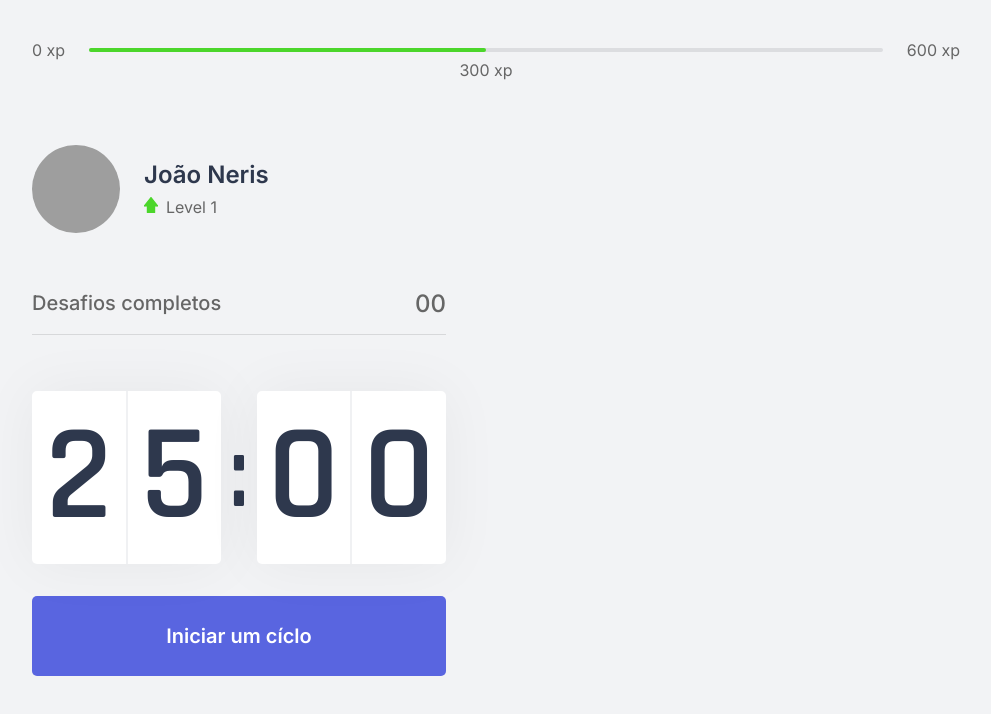
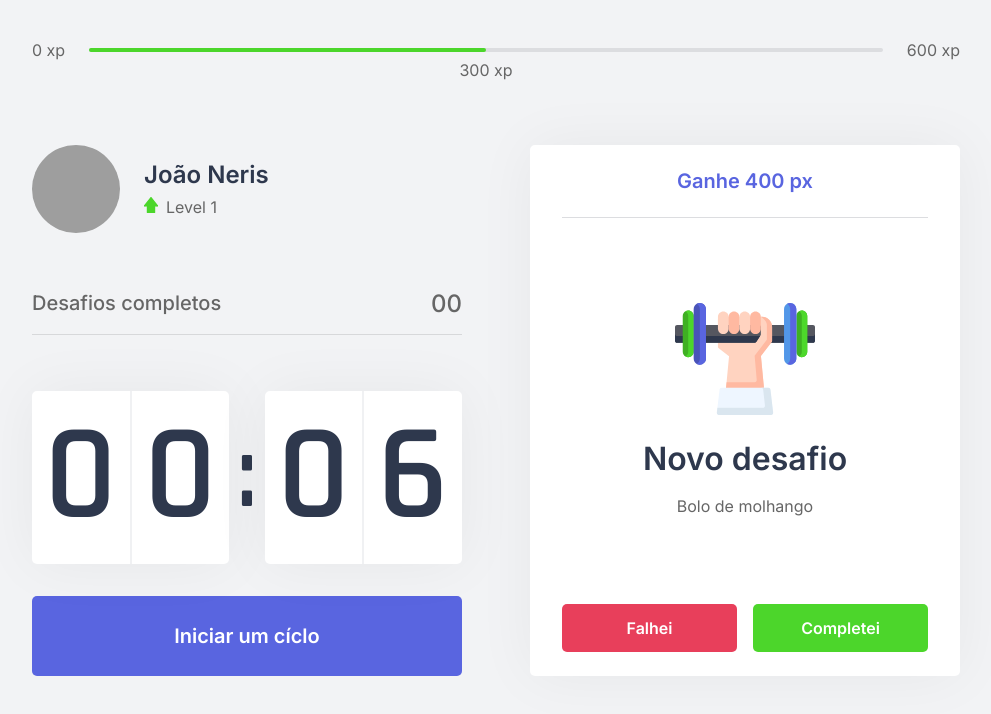
Before and after one commit to jneris-dev/moveit, a Next.js app: page / in a window 1280 px wide. Shown: the top 714 px of the page, without its empty margins (144-1135 px from the left). Built offline with nearby package versions, Linux system fonts and the light colour scheme; grey boxes are pictures that could not be loaded.

Commit message:
⏱Count down created

```diff
--- /dev/null
+++ b/src/components/ChallengeBox/index.tsx
@@ -0,0 +1,44 @@
+import styles from './styles.module.scss'
+
+export function ChallengeBox() {
+    const hasActiveChallenge = true;
+
+    return (
+        <div className={styles.challengeBoxContainer}>
+            {hasActiveChallenge ? (
+                <div className={styles.challengeActive}>
+                    <header>Ganhe 400 px</header>
+
+                    <main>
+                        <img src="icons/body.svg" alt="Body Icon" />
+                        <strong>Novo desafio</strong>
+                        <p>Bolo de molhango</p>
+                    </main>
+
+                    <footer>
+                        <button
+                            type="button"
+                            className={styles.challengeFailedButton}
+                        >
+                            Falhei
+                        </button>
+                        <button
+                            type="button"
+                            className={styles.challengeSucceededButton}
+                        >
+                            Completei
+                        </button>
+                    </footer>
+                </div>
+            ) : (
+                <div className={styles.challengeNotActive}>
+                    <strong>Inicie um ciclo para receber desafios a serem completados</strong>
+                    <p>
+                        <img src="icons/level-up.svg" alt="Level Up" />
+                        Complete-os e ganhe experiência e avance de leve.
+                    </p>
+                </div>
+            )}
+        </div>
+    )
+}
--- /dev/null
+++ b/src/components/ChallengeBox/styles.module.scss
@@ -0,0 +1,106 @@
+@import '../../styles/base/variables.scss';
+
+.challengeBoxContainer {
+    height: 100%;
+    background: $white;
+    border-radius: 5px;
+    box-shadow: 0 0 60px rgba(0,0,0, .05);
+    padding: 1.5rem 2rem;
+    display: flex;
+    flex-direction: column;
+    align-items: center;
+    justify-content: center;
+    text-align: center;
+
+    .challengeNotActive {
+        display: flex;
+        flex-direction: column;
+        align-items: center;
+
+        strong {
+            font-size: 1.5rem;
+            font-weight: 500;
+            line-height: 1.4;
+        }
+
+        p {
+            display: flex;
+            flex-direction: row;
+            align-items: center;
+            line-height: 1.4;
+            max-width: 80%;
+            margin-top: 3rem;
+            text-align: left;
+            gap: 1rem;
+
+            img {
+                max-width: 2rem;
+            }
+        }
+    }
+
+    .challengeActive {
+        height: 100%;
+        display: flex;
+        flex-direction: column;
+        width: 100%;
+
+        header {
+            color: $blue;
+            font-weight: 600;
+            font-size: 1.25rem;
+            padding: 0 2rem 1.5rem;
+            border-bottom: 1px solid $gray-line;
+        }
+
+        main {
+            flex: 1;
+            display: flex;
+            flex-direction: column;
+            align-items: center;
+            justify-content: center;
+
+            strong {
+                font-size: 2rem;
+                font-weight: 600;
+                color: $title;
+                margin: 1.5rem 0 1rem;
+            }
+
+            p {
+                line-height: 1.5;
+            }
+        }
+
+        footer {
+            display: grid;
+            grid-template-columns: 1fr 1fr;
+            gap: 1rem;
+
+            button {
+                height: 3rem;
+                display: flex;
+                align-items: center;
+                justify-content: center;
+                border: 0;
+                border-radius: 5px;
+                color: $white;
+                font-size: 1rem;
+                font-weight: 600;
+                transition: filter 0.2s;
+
+                &:hover {
+                    filter: brightness(0.9);
+                }
+
+                &.challengeFailedButton {
+                    background: $red;
+                }
+
+                &.challengeSucceededButton {
+                    background: $green;
+                }
+            }
+        }
+    }
+}
--- a/src/components/CompleteChallegens/index.tsx
+++ b/src/components/CompleteChallengens/index.tsx
@@ -1,6 +1,6 @@
 import styles from './styles.module.scss';
 
-export function CompleteChallegens() {
+export function CompleteChallengens() {
     return (
         <div className={styles.completeChallengesContainer}>
             <span>Desafios completos</span>
--- a/src/components/CountDown/index.tsx
+++ b/src/components/CountDown/index.tsx
@@ -1,22 +1,84 @@
+import { useState, useEffect } from 'react';
+
 import styles from './styles.module.scss';
 
+let countdownTimeout: NodeJS.Timeout;
+
 export function CountDown() {
+    const [time, setTime] = useState(0.1 * 60);
+    const [isActive, setIsActive] = useState(false);
+    const [hasFinished, setHasFinished] = useState(false);
+
+    const minutes = Math.floor(time / 60);
+    const seconds = time % 60;
+
+    const [minuteLeft, minuteRight] = String(minutes).padStart(2, '0').split('');
+    const [secondLeft, secondRight] = String(seconds).padStart(2, '0').split('');
+
+    function startCountDown() {
+        setIsActive(true);
+    }
+
+    function resetCountDown() {
+        clearTimeout(countdownTimeout);
+        setIsActive(false);
+        setTime(0.1 * 60);
+    }
+
+    useEffect(() => {
+        if (isActive && time > 0) {
+            countdownTimeout = setTimeout(() => {
+                setTime(time - 1);
+            }, 1000)
+        } else if (isActive && time === 0) {
+            setHasFinished(true);
+            setIsActive(false);
+        }
+    }, [isActive, time])
+
     return (
         <>
             <div className={styles.countDownContainer}>
                 <div>
-                    <span>2</span>
-                    <span>5</span>
+                    <span>{minuteLeft}</span>
+                    <span>{minuteRight}</span>
                 </div>
                 <span>:</span>
                 <div>
-                    <span>0</span>
-                    <span>0</span>
+                    <span>{secondLeft}</span>
+                    <span>{secondRight}</span>
                 </div>
             </div>
-            <button type='button' className={styles.countDownButton}>
-                Iniciar um cíclo
-            </button>
+
+            {hasFinished ? (
+                <button
+                    disabled
+                    type="button"
+                    className={styles.countDownButton}
+                >
+                    Ciclo encerrado
+                </button>
+            ) : (
+                <>
+                    {isActive ? (
+                        <button
+                            type="button"
+                            className={`${styles.countDownButton} ${styles.countDownButtonActive}`}
+                            onClick={resetCountDown}
+                        >
+                            Abandonar ciclo
+                        </button>
+                    ) : (
+                        <button
+                            type="button"
+                            className={styles.countDownButton}
+                            onClick={startCountDown}
+                        >
+                            Iniciar um cíclo
+                        </button>
+                    )}
+                </>
+            )}
         </>
     );
 }
--- a/src/components/CountDown/styles.module.scss
+++ b/src/components/CountDown/styles.module.scss
@@ -52,7 +52,22 @@
     font-weight: 600;
     transition: background-color 0.2s;
 
-    &:hover {
+    &:not(:disabled):hover {
         background-color: $blue-dark;
     }
+
+    &.countDownButtonActive {
+        background-color: $red;
+        color: $white;
+
+        &:not(:disabled):hover {
+            background-color: $red-dark;
+        }
+    }
+
+    &:disabled {
+        background-color: $white;
+        color: $text;
+        cursor: not-allowed;
+    }
 }
--- a/src/pages/index.tsx
+++ b/src/pages/index.tsx
@@ -4,8 +4,9 @@ import styles from '../styles/pages/Home.module.scss'
 
 import { ExperienceBar } from "../components/ExperienceBar";
 import { Profile } from "../components/Profile";
-import { CompleteChallegens } from '../components/CompleteChallegens';
+import { CompleteChallengens } from '../components/CompleteChallengens';
 import { CountDown } from '../components/CountDown';
+import { ChallengeBox } from '../components/ChallengeBox';
 
 export default function Home() {
     return (
@@ -19,10 +20,12 @@ export default function Home() {
             <section>
                 <aside className={styles.leftContainer}>
                     <Profile />
-                    <CompleteChallegens />
+                    <CompleteChallengens />
                     <CountDown />
                 </aside>
-                <aside></aside>
+                <div>
+                    <ChallengeBox />
+                </div>
             </section>
         </div>
     )
--- a/src/styles/base/variables.scss
+++ b/src/styles/base/variables.scss
@@ -6,6 +6,7 @@ $text: #666;
 $text-highlight: #b3b9ff;
 $title: #2E384D;
 $red: #e83f5b;
+$red-dark: #da1a3a;
 $green: #4cd62b;
 $blue: #5965e0;
 $blue-dark: #4953b8;
--- a/src/styles/pages/Home.module.scss
+++ b/src/styles/pages/Home.module.scss
@@ -10,7 +10,7 @@
         flex: 1;
         display: grid;
         grid-template-columns: 1fr 1fr;
-        gap: 6.25rem;
+        gap: 4.25rem;
         align-content: center;
     }
 }
```
Also changed, not shown: src/components/CompleteChallengens/styles.module.scss (renamed from src/components/CompleteChallegens/styles.module.scss).
